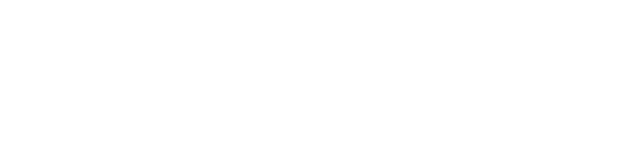
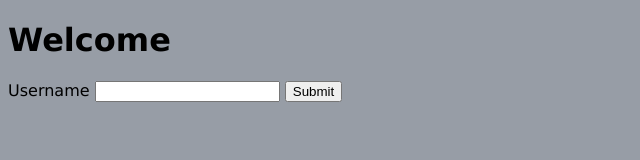
Before and after one commit to itzelaviles/Javascript-Practice, a plain HTML site: page index.html in a window 1280 px wide. Shown: the whole page, without its empty margins (0-640 px from the left). Drawn offline with Linux system fonts and the light colour scheme.

Commit message:
accept user input

```diff
--- a/index.html
+++ b/index.html
@@ -7,9 +7,10 @@
     <link rel="stylesheet" href="style.css">
 </head>
 <body>
-    <p id="p1"></p>
-    <p id="p2"></p>
-    <p id="p3"></p>
+    <h1 id="h1Welcome">Welcome</h1>
+    <label for="username">Username</label>
+    <input id="usernameInput" type="text">
+    <button id="submitBtn">Submit</button>
 
     <script src="index.js"></script>
 </body>
--- a/index.js
+++ b/index.js
@@ -55,3 +55,12 @@ let students = 30;
 // students--;
 console.log(students);
 */
+
+//ACCEPT USER INPUT
+let username;
+// username = window.prompt("What's your username? ");
+// console.log(username);
+document.getElementById("submitBtn").onclick = function(){
+    username = document.getElementById("usernameInput").value;
+    document.getElementById("h1Welcome").textContent = `Hello ${username}!!`;
+}
--- a/style.css
+++ b/style.css
@@ -1,4 +1,5 @@
 body{
     font-family: Verdana, Geneva, Tahoma, sans-serif;
-    font-size: 2em;
+    font-size: 1em;
+    background-color: #979da6;
 }
```
